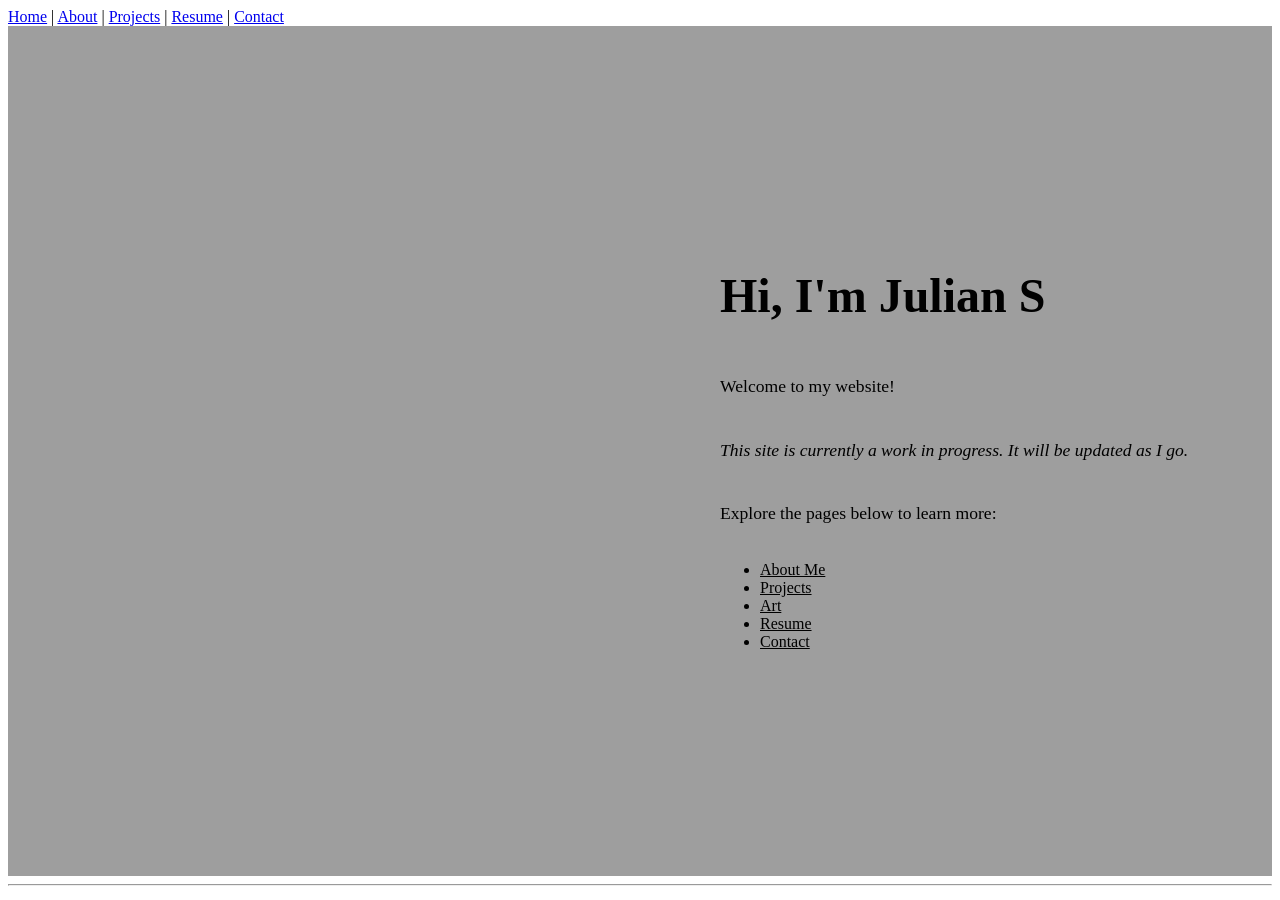
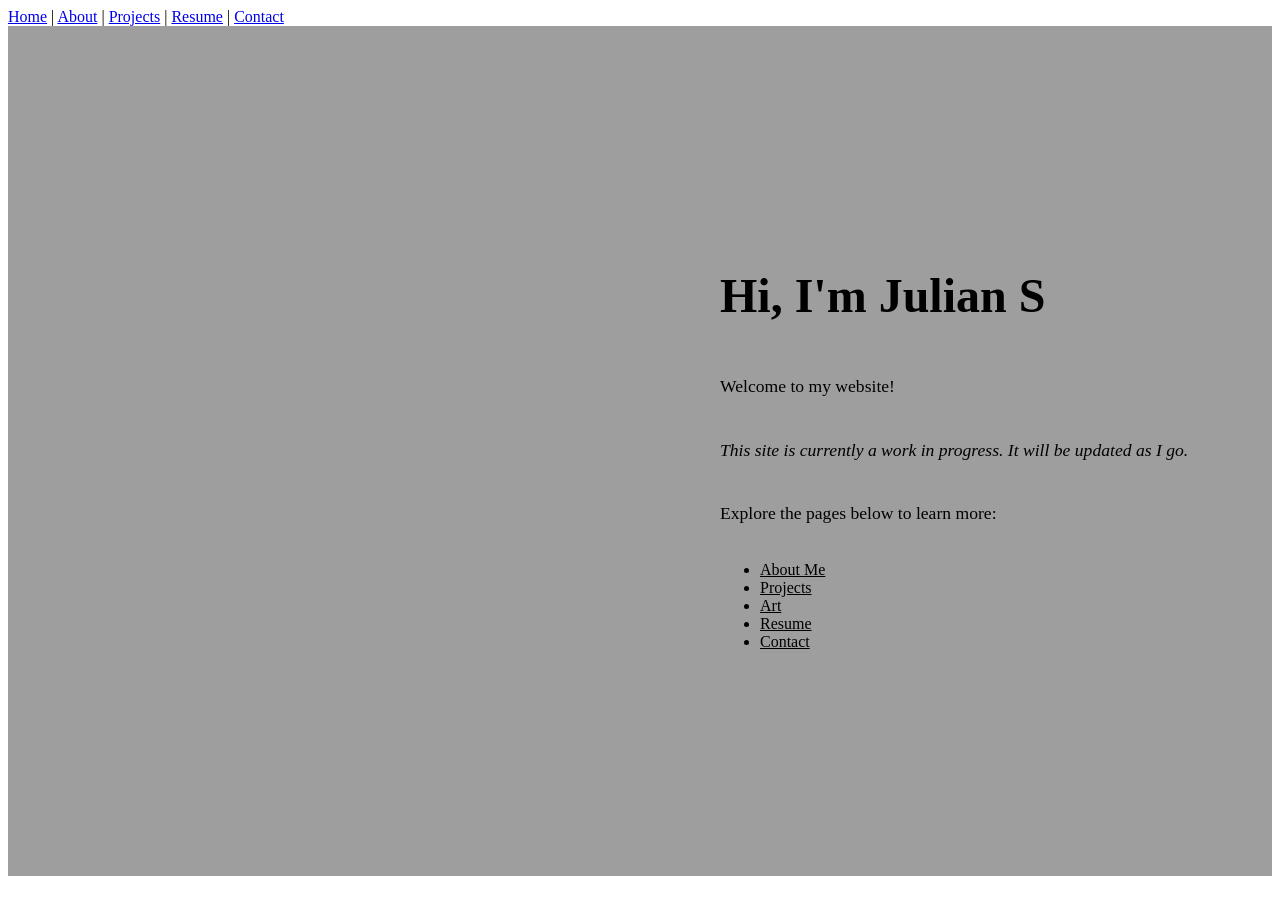
Before and after one commit to Julianzen/julians.github.io, a Jekyll site: the page built from index.md, in a window 1280 px wide. Built offline with Jekyll 4.4.1, drawn with Linux system fonts in a browser that asks for light colours.

Commit message:
Remove black line from default layout
Removed horizontal rule element from the layout.

```diff
--- a/_layouts/default.html
+++ b/_layouts/default.html
@@ -18,5 +18,4 @@
       {{ content }}
     </main>
   </body>
-  <hr class="black-line">
 </html>
```
